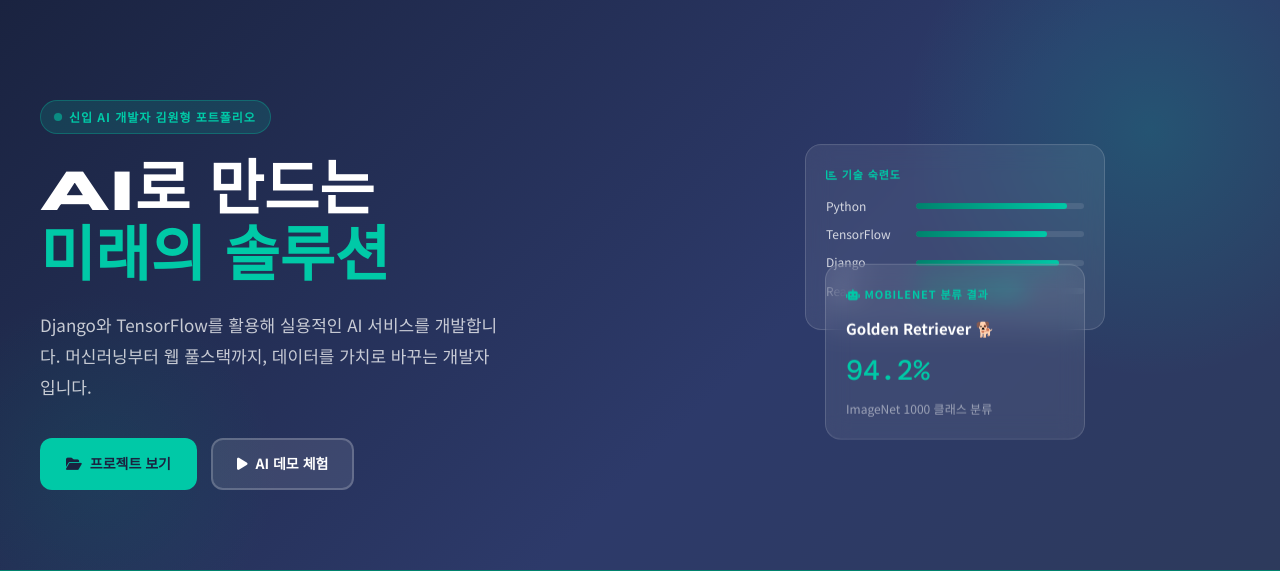
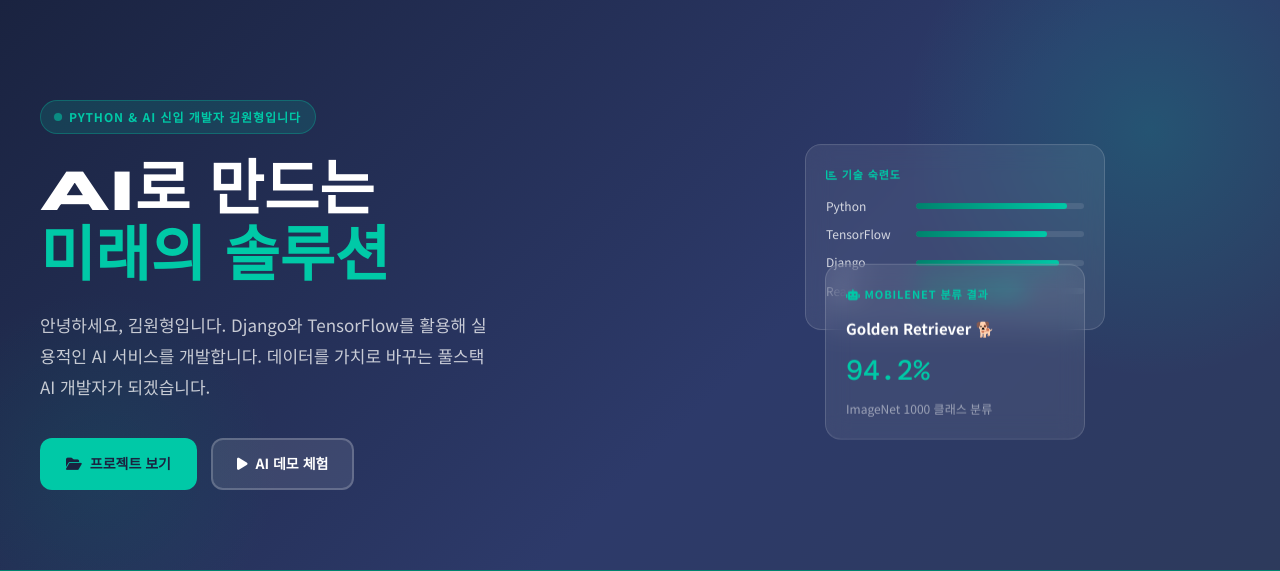
Before and after one commit to kmwh0625-ctrl/ai-portfolio-python, a Django app: page / in a window 1280 px wide. Shown: the part 65-636 px from the top of the page. Run offline with Django 4.2, Linux system fonts and the light colour scheme; data comes from the database, SQL or seed files in the repository.

Commit message:
feat: 홈화면 이름 김원형으로 업데이트

```diff
--- a/portfolio/templates/portfolio/index.html
+++ b/portfolio/templates/portfolio/index.html
@@ -496,14 +496,15 @@
 <section class="hero">
   <div class="hero-inner">
     <div class="hero-text">
-      <div class="hero-eyebrow"><span></span>신입 AI 개발자 김원형 포트폴리오</div>
+      <div class="hero-eyebrow"><span></span>Python &amp; AI 신입 개발자 김원형입니다</div>
       <h1 class="hero-title">
         AI로 만드는<br>
         <span class="highlight">미래의 솔루션</span>
       </h1>
       <p class="hero-desc">
-        Django와 TensorFlow를 활용해 실용적인 AI 서비스를 개발합니다.
-        머신러닝부터 웹 풀스택까지, 데이터를 가치로 바꾸는 개발자입니다.
+        안녕하세요, 김원형입니다. Django와 TensorFlow를 활용해
+        실용적인 AI 서비스를 개발합니다. 데이터를 가치로 바꾸는
+        풀스택 AI 개발자가 되겠습니다.
       </p>
       <div class="hero-actions">
         <a href="#projects" class="btn hero-btn-primary"><i class="fas fa-folder-open"></i> 프로젝트 보기</a>
--- a/templates/base.html
+++ b/templates/base.html
@@ -424,7 +424,7 @@
       </div>
     </div>
     <div class="footer-bottom">
-      <span>© 2024 AI Portfolio. Built with Django & TensorFlow.</span>
+      <span>© 2026 김원형 AI Portfolio. Built with Django & TensorFlow.</span>
       <div class="footer-social">
         <a href="#" title="GitHub"><i class="fab fa-github"></i></a>
         <a href="#" title="LinkedIn"><i class="fab fa-linkedin-in"></i></a>
```
